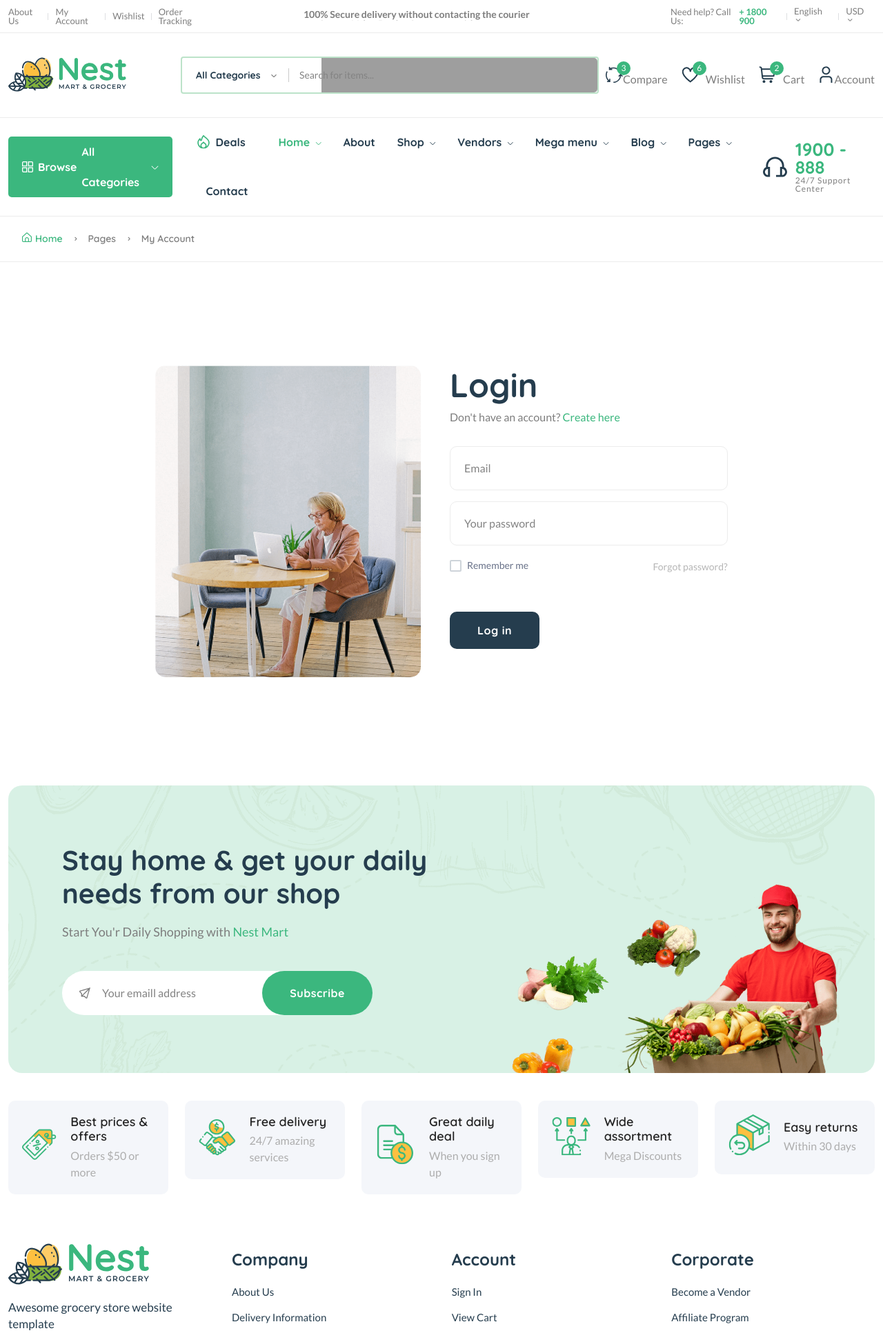
After one commit to rsemihkoca/Ecomprj, a Django app: page /user/login/ in a window 1280 px wide. The commit adds this page. Shown: the top 1933 px of the page at 69% size. Run offline with Django 3.2, Linux system fonts and the light colour scheme; some libraries are stand-ins or nearby versions; grey boxes are pictures that could not be loaded.

Commit message:
Login, Logout

```diff
--- a/ecomprj/settings.py
+++ b/ecomprj/settings.py
@@ -67,7 +67,7 @@ TEMPLATES = [
 
             os.path.join(BASE_DIR, 'templates')
         ],
-        'APP_DIRS': False,
+        'APP_DIRS': True,
         'OPTIONS': {
             'context_processors': [
                 'django.template.context_processors.debug',
--- a/templates/partials/base.html
+++ b/templates/partials/base.html
@@ -297,7 +297,12 @@
                                         <li><a href="{% static 'page-account.html' %}"><i class="fi fi-rs-label mr-10"></i>My Voucher</a></li>
                                         <li><a href="{% static 'shop-wishlist.html' %}"><i class="fi fi-rs-heart mr-10"></i>My Wishlist</a></li>
                                         <li><a href="{% static 'page-account.html' %}"><i class="fi fi-rs-settings-sliders mr-10"></i>Setting</a></li>
-                                        <li><a href="{% static 'page-login.html' %}"><i class="fi fi-rs-sign-out mr-10"></i>Sign out</a></li>
+
+                                        {% if request.user.is_authenticated %}
+                                        <li><a href="{% url 'userauth:logout' %}"><i class="fi fi-rs-sign-out mr-10"></i>Sign out</a></li>
+                                        {% else %}
+                                        <li><a href="{% url 'userauth:login' %}"><i class="fi fi-rs-sign-in mr-10"></i>Sign in</a></li>
+                                        {% endif %}
                                     </ul>
                                 </div>
                             </div>
--- /dev/null
+++ b/templates/userauth/login.html
@@ -0,0 +1,72 @@
+{% extends 'partials/base.html' %}
+{% load static %}
+{% block content %}
+
+    <main class="main pages">
+        <div class="page-header breadcrumb-wrap">
+            <div class="container">
+                <div class="breadcrumb">
+                    <a href="{% url 'core:index' %}" rel="nofollow"><i class="fi-rs-home mr-5"></i>Home</a>
+                    <span></span> Pages <span></span> My Account
+                </div>
+            </div>
+        </div>
+        <div class="page-content pt-150 pb-150">
+            <div class="container">
+                <div class="row">
+                    <div class="col-xl-8 col-lg-10 col-md-12 m-auto">
+                        <div class="row">
+                            <div class="col-lg-6 pr-30 d-none d-lg-block">
+                                <img class="border-radius-15" src="{% static 'assets/imgs/page/login-1.png' %}" alt="" />
+                            </div>
+                            <div class="col-lg-6 col-md-8">
+                                <div class="login_wrap widget-taber-content background-white">
+                                    <div class="padding_eight_all bg-white">
+                                        <div class="heading_s1">
+                                            <h1 class="mb-5">Login</h1>
+                                            <p class="mb-30">Don't have an account? <a href="{% url 'userauth:sign-up' %}">Create here</a></p>
+                                        </div>
+                                        <form method="POST">
+                                            {% csrf_token %}
+
+                                            <div class="form-group">
+                                                <input type="text" required name="email" placeholder="Email" />
+                                            </div>
+                                            <div class="form-group">
+                                                <input required type="password" name="password" placeholder="Your password" />
+                                            </div>
+{#                                            <div class="login_footer form-group">#}
+{#                                                <div class="chek-form">#}
+{#                                                    <input type="text" required="" name="email" placeholder="Security code *" />#}
+{#                                                </div>#}
+{#                                                <span class="security-code">#}
+{#                                                        <b class="text-new">8</b>#}
+{#                                                        <b class="text-hot">6</b>#}
+{#                                                        <b class="text-sale">7</b>#}
+{#                                                        <b class="text-best">5</b>#}
+{#                                                    </span>#}
+{#                                            </div>#}
+                                            <div class="login_footer form-group mb-50">
+                                                <div class="chek-form">
+                                                    <div class="custome-checkbox">
+                                                        <input class="form-check-input" type="checkbox" name="checkbox" id="exampleCheckbox1" value="" />
+                                                        <label class="form-check-label" for="exampleCheckbox1"><span>Remember me</span></label>
+                                                    </div>
+                                                </div>
+                                                <a class="text-muted" href="#">Forgot password?</a>
+                                            </div>
+                                            <div class="form-group">
+                                                <button type="submit" class="btn btn-heading btn-block hover-up" name="login">Log in</button>
+                                            </div>
+                                        </form>
+                                    </div>
+                                </div>
+                            </div>
+                        </div>
+                    </div>
+                </div>
+            </div>
+        </div>
+    </main>
+
+{% endblock content %}
--- a/userauth/models.py
+++ b/userauth/models.py
@@ -18,6 +18,7 @@ class User(AbstractUser):
     date_joined = models.DateTimeField(auto_now_add=True)
 
     USERNAME_FIELD = "email"
-    REQUIRED_FIELDS = []
+    # Superuser oluştururken kullanılacak alanlar
+    REQUIRED_FIELDS = ["username"]
     def __str__(self):
         return self.username
--- a/userauth/views.py
+++ b/userauth/views.py
@@ -2,9 +2,7 @@ from django.shortcuts import render, redirect
 from userauth.forms import UserRegistrationForm
 from django.contrib.auth import authenticate, login, logout
 from django.contrib import messages
-from django.conf import settings
-
-User = settings.AUTH_USER_MODEL
+from userauth.models import User
 
 # Create your views here.
 def register_view(request):
@@ -44,8 +42,8 @@ def login_view(request):
 
         try:
             user = User.objects.get(email=email)
-        except User.DoesNotExist:
-            messages.warning(request, f"User with email {email} does not exist")
+        except Exception as e:
+            messages.error(request, 'User does not exist')
 
 
         user = authenticate(
@@ -64,4 +62,6 @@ def login_view(request):
 
 
 def logout_view(request):
-    return None
+    logout(request)
+    messages.success(request, 'You have been logged out')
+    return redirect('userauth:login')
```
Also changed, not shown: templates/userauth/sign-up.html (+20 -20 lines).
